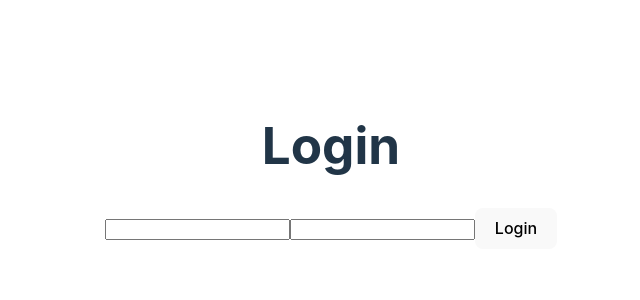
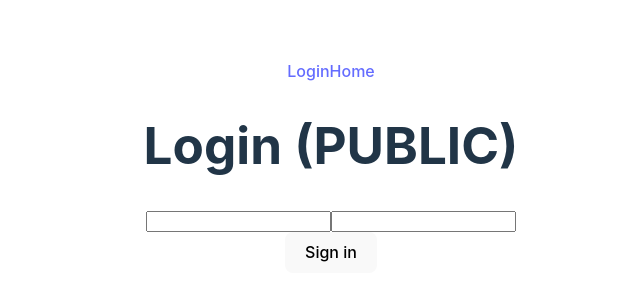
Before and after one commit to nickwhite98/Twotter, a React (Vite) app in the folder client/: page /login in a window 1280 px wide. Shown: the part 234-534 px from the top of the page, without its empty margins (309-949 px from the left). Built offline with nearby package versions, Linux system fonts and the light colour scheme; no server answers.

Commit message:
Default routing by auth state

```diff
--- a/client/src/App.css
+++ b/client/src/App.css
@@ -6,13 +6,9 @@
 }
 
 .logo {
-  height: 10em;
-  padding: 0em;
+  height: 30em;
   will-change: filter;
   transition: filter 300ms;
-}
-.logo:hover {
-  filter: drop-shadow(0 0 2em #646cffaa);
 }
 
 .spinning-logo {
--- a/client/src/App.jsx
+++ b/client/src/App.jsx
@@ -1,4 +1,4 @@
-import { useState, useEffect } from "react";
+import { useState, useEffect, createContext, useContext } from "react";
 import {
   BrowserRouter as Router,
   Routes,
@@ -7,21 +7,50 @@ import {
   Link,
 } from "react-router-dom";
 import Home from "./pages/Home";
-import LoginPage from "./pages/Login";
+import Login from "./pages/Login";
 import NotFound from "./pages/NotFound";
-import api from "./api.jsx";
+import ProtectedRoute from "./ProtectedRoutes.jsx";
+import { AuthProvider, AuthContext } from "./AuthProvider.jsx";
 
 function App() {
   return (
     <Router>
-      <Routes>
-        <Route path="/" element={<Home />} />
-        <Route path="/login" element={<LoginPage />} />
-        <Route path="*" element={<NotFound />} />
-      </Routes>
+      <AuthProvider>
+        <Navigation />
+        <Routes>
+          <Route index element={<Login />} />
+          <Route path="/login" element={<Login />} />
+          <Route
+            path="/home"
+            element={
+              <ProtectedRoute>
+                <Home />
+              </ProtectedRoute>
+            }
+          />
+          <Route path="*" element={<NotFound />} />
+        </Routes>
+      </AuthProvider>
     </Router>
   );
 }
+
+const Navigation = (props) => {
+  const { token } = useContext(AuthContext);
+  const { onLogout } = useContext(AuthContext);
+
+  return (
+    <nav>
+      <Link to="/login">Login</Link>
+      <Link to="home">Home</Link>
+      {token && (
+        <button type="button" onClick={onLogout}>
+          Sign Out
+        </button>
+      )}
+    </nav>
+  );
+};
 
 export default App;
 
@@ -33,3 +62,4 @@ export default App;
 // make shit pretty
 // outsource security??????
 // redux
+// tests
--- /dev/null
+++ b/client/src/AuthProvider.jsx
@@ -0,0 +1,53 @@
+import { createContext, useState, useEffect } from "react";
+import api from "./api.jsx";
+import { useNavigate } from "react-router-dom";
+
+const AuthContext = createContext({
+  token: "",
+  onLogin: () => {},
+  onLogout: () => {},
+});
+
+const AuthProvider = ({ children }) => {
+  const [token, setToken] = useState("");
+  const navigate = useNavigate();
+
+  const checkIfLoggedIn = async function () {
+    const token = await api.get("/auth/status");
+    setToken(token.data.userID);
+    navigate("/home");
+  };
+
+  useEffect(() => {
+    checkIfLoggedIn();
+  }, []);
+
+  const handleLogin = async function (username, password) {
+    try {
+      const token = await api.post("/login", {
+        username: username,
+        password: password,
+      });
+      setToken(token.data.userID);
+      navigate("/home");
+    } catch (error) {
+      console.log(error || "login failed");
+    }
+  };
+
+  const handleLogout = async function () {
+    const res = await api.post("/logout");
+    console.log(res.data);
+    setToken("");
+  };
+
+  const value = {
+    token,
+    onLogin: handleLogin,
+    onLogout: handleLogout,
+  };
+
+  return <AuthContext.Provider value={value}>{children}</AuthContext.Provider>;
+};
+
+export { AuthContext, AuthProvider };
--- /dev/null
+++ b/client/src/ProtectedRoutes.jsx
@@ -0,0 +1,15 @@
+import { useContext } from "react";
+import { Navigate } from "react-router";
+import { AuthContext } from "./AuthProvider";
+
+const ProtectedRoute = ({ children }) => {
+  const { token } = useContext(AuthContext);
+
+  if (!token) {
+    return <Navigate to="/" replace />;
+  }
+
+  return children;
+};
+
+export default ProtectedRoute;
--- a/client/src/pages/Home.jsx
+++ b/client/src/pages/Home.jsx
@@ -1,4 +1,5 @@
-import { useState, useEffect } from "react";
+import { useState, useEffect, useContext } from "react";
+import { AuthContext } from "../AuthProvider.jsx";
 import flappy from "../assets/flappy.png";
 import deleteIcon from "../assets/delete-button.svg";
 import "../App.css";
@@ -12,6 +13,7 @@ import {
 } from "react-router-dom";
 
 function Home() {
+  const { token } = useContext(AuthContext);
   const [notes, setNotes] = useState([]);
   const fetchNotes = async function () {
     const notesData = await api.get("/notes");
@@ -22,34 +24,19 @@ function Home() {
     fetchNotes();
   }, []);
 
-  const [isAuthenticated, setIsAuthenticated] = useState(null);
-  const navigate = useNavigate();
-
-  const fetchLoginState = async function () {
-    const response = await api.get("/auth/status");
-    setIsAuthenticated(response.data.status);
-  };
-
-  useEffect(() => {
-    fetchLoginState();
-  }, []);
-
-  if (isAuthenticated !== null && !isAuthenticated) {
-    navigate("/login");
-  }
-
+  console.log(token);
   return (
     <>
       <div>
-        <h1>Two-tter</h1>
         <a
           href="https://github.com/nickwhite98?tab=repositories"
           target="_blank"
         >
-          <img src={flappy} className="logo spinning-logo" alt="Twotter logo" />
+          <img src={flappy} className="logo" alt="Twotter logo" />
         </a>
+        <h1>Two-tter (Protected)</h1>
+        <p>authenticaed as</p>
       </div>
-      <Logout></Logout>
       <Link to="/Login">Login</Link>
       <NoteInput fetchNotes={fetchNotes}></NoteInput>
 
@@ -71,21 +58,6 @@ function Home() {
           })}
       </div>
       <p className="read-the-docs"></p>
-    </>
-  );
-}
-
-function Logout() {
-  return (
-    <>
-      <button
-        onClick={async function () {
-          const res = await api.post("/logout");
-          console.log(res.data);
-        }}
-      >
-        Log out dog
-      </button>
     </>
   );
 }
--- a/client/src/pages/Login.jsx
+++ b/client/src/pages/Login.jsx
@@ -1,4 +1,4 @@
-import { useState, useEffect } from "react";
+import { useState, useEffect, useContext } from "react";
 import api from "../api.jsx";
 import {
   BrowserRouter as Router,
@@ -7,56 +7,50 @@ import {
   Route,
   Link,
 } from "react-router-dom";
+import { AuthContext } from "../AuthProvider.jsx";
 
-function LoginPage() {
+function Login() {
+  const [email, setEmail] = useState("");
+  const [password, setPassword] = useState("");
+  const { onLogin } = useContext(AuthContext);
+  const handleSubmit = (e) => {
+    e.preventDefault();
+    onLogin(email, password);
+  };
+
   return (
     <>
-      <h1>Login</h1>
-      <Login></Login>
+      <h1>Login (PUBLIC)</h1>
+      <form onSubmit={handleSubmit}>
+        <div>
+          <input
+            value={email}
+            onChange={(e) => {
+              setEmail(e.target.value);
+            }}
+          />
+          <input
+            value={password}
+            onChange={(e) => {
+              setPassword(e.target.value);
+            }}
+          />
+        </div>
+        <button type="submit">Sign in</button>
+      </form>
     </>
   );
 }
+export default Login;
 
-function Login(props) {
-  const [userInput, setUserInput] = useState("");
-  const [passInput, setPassInput] = useState("");
-  const navigate = useNavigate();
-  const postLogin = async function (username, password) {
-    try {
-      const response = await api.post("/login", {
-        username: username,
-        password: password,
-      });
-      console.log(response.data.message);
-      if (response.data.message) navigate("/");
-    } catch (error) {
-      console.log(error.response?.data?.error || "login failed");
-    }
-  };
+// }
+// function LoginOLD({ onLogin }) {
 
-  return (
-    <div>
-      <input
-        value={userInput}
-        onChange={(e) => {
-          setUserInput(e.target.value);
-        }}
-      />
-      <input
-        value={passInput}
-        onChange={(e) => {
-          setPassInput(e.target.value);
-        }}
-      />
-      <button
-        onClick={(e) => {
-          postLogin(userInput, passInput);
-        }}
-      >
-        Login
-      </button>
-    </div>
-  );
-}
+//   const navigate = useNavigate();
 
-export default LoginPage;
+//   };
+
+//   return (
+
+//   );
+// }
```
Also changed, not shown: 1 other file (tests, documents, lock files or other folders).
